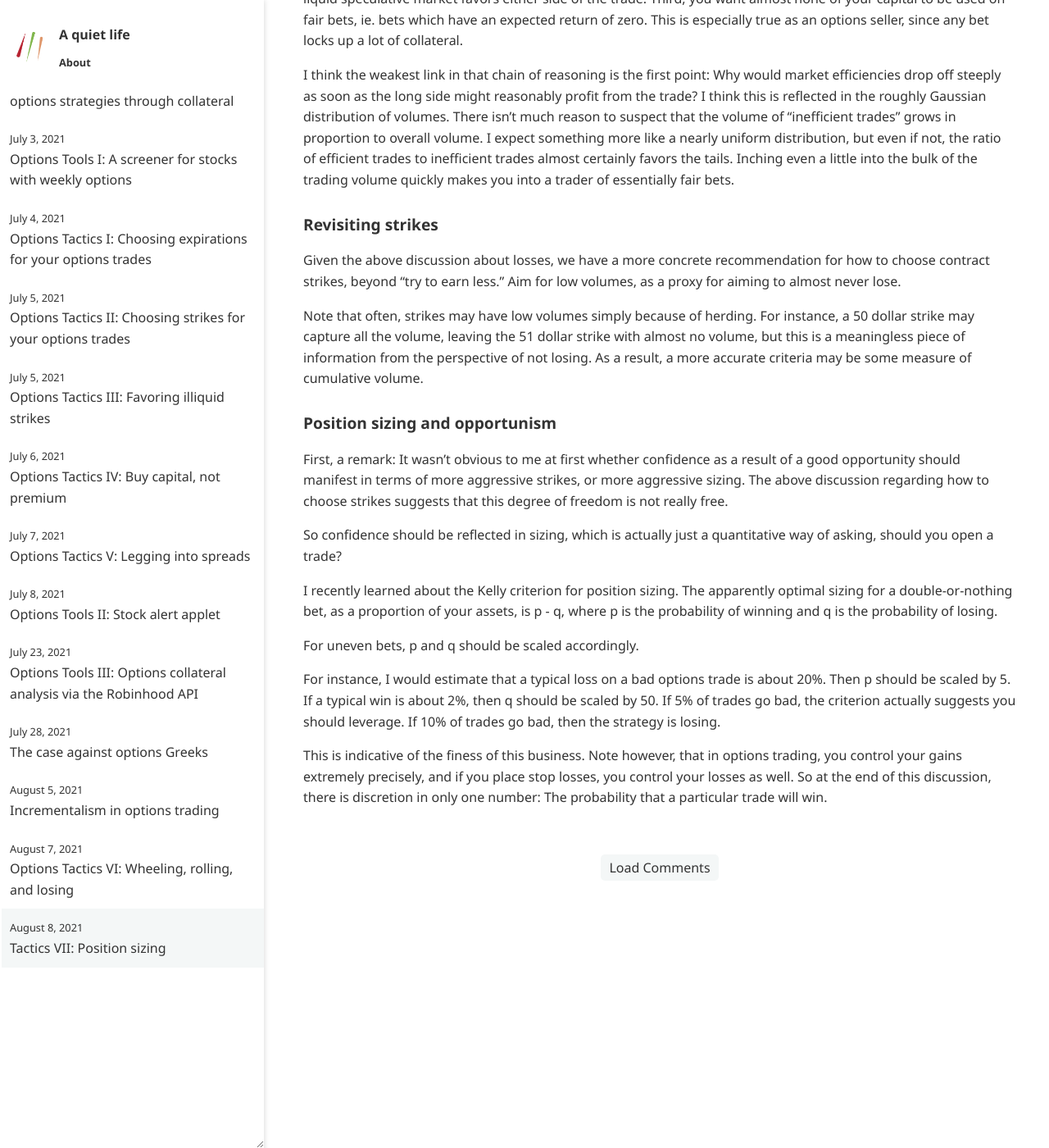
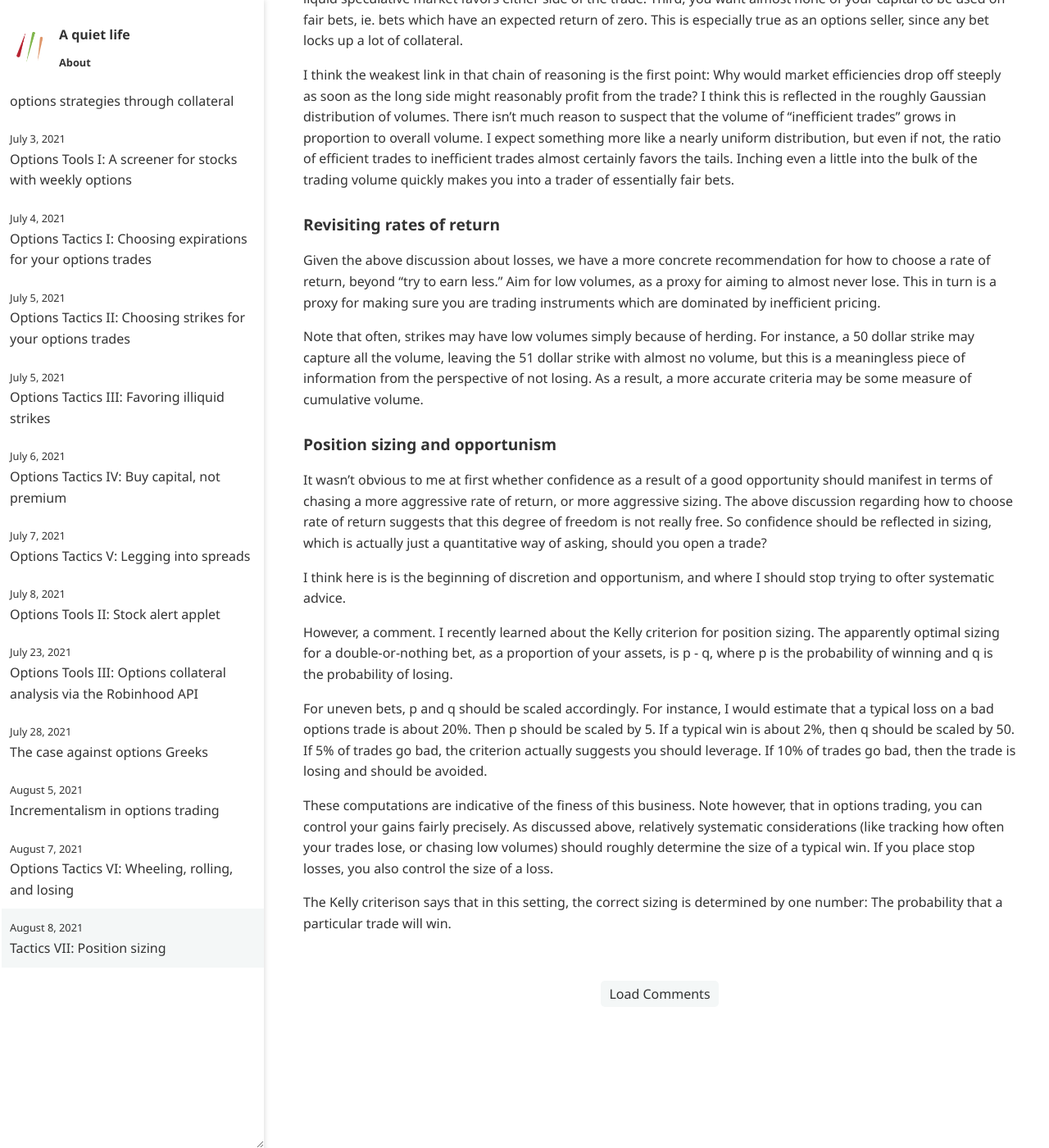
Before and after one commit to ansyblenetwork/aquietlife, a Jekyll site: the page built from _posts/2021-08-08-sizing.md, in a window 1280 px wide and 1400 px high, scrolled down 613 px. Shown: the whole window at 82% size. Built offline with Jekyll 4.4.1, drawn with Linux system fonts in a browser that asks for light colours; before the commit the page ends 1877 px from its top, so only the background shows below that.

Commit message:
Update 2021-08-08-sizing.md

```diff
--- a/_posts/2021-08-08-sizing.md
+++ b/_posts/2021-08-08-sizing.md
@@ -22,23 +22,23 @@ My suspicion however is that it is not. First, I would hesitate to discount the
 I think the weakest link in that chain of reasoning is the first point: Why would market efficiencies drop off steeply as soon as the long side might reasonably profit from the trade? I think this is reflected in the roughly Gaussian distribution of volumes. There isn't much reason to suspect that the volume of "inefficient trades" grows in proportion to overall volume. I expect something more like a nearly uniform distribution, but even if not, the ratio of efficient trades to inefficient trades almost certainly favors the tails. Inching even a little into the bulk of the trading volume quickly makes you into a trader of essentially fair bets.
 
 
-### Revisiting strikes
+### Revisiting rates of return
 
-Given the above discussion about losses, we have a more concrete recommendation for how to choose contract strikes, beyond "try to earn less." Aim for low volumes, as a proxy for aiming to almost never lose.
+Given the above discussion about losses, we have a more concrete recommendation for how to choose a rate of return, beyond "try to earn less." Aim for low volumes, as a proxy for aiming to almost never lose. This in turn is a proxy for making sure you are trading instruments which are dominated by inefficient pricing.
 
 Note that often, strikes may have low volumes simply because of herding. For instance, a 50 dollar strike may capture all the volume, leaving the 51 dollar strike with almost no volume, but this is a meaningless piece of information from the perspective of not losing. As a result, a more accurate criteria may be some measure of cumulative volume.
 
 
 ### Position sizing and opportunism
 
-First, a remark: It wasn't obvious to me at first whether confidence as a result of a good opportunity should manifest in terms of more aggressive strikes, or more aggressive sizing. The above discussion regarding how to choose strikes suggests that this degree of freedom is not really free.
+It wasn't obvious to me at first whether confidence as a result of a good opportunity should manifest in terms of chasing a more aggressive rate of return, or more aggressive sizing. The above discussion regarding how to choose rate of return suggests that this degree of freedom is not really free. So confidence should be reflected in sizing, which is actually just a quantitative way of asking, should you open a trade?
 
-So confidence should be reflected in sizing, which is actually just a quantitative way of asking, should you open a trade?
+I think here is is the beginning of discretion and opportunism, and where I should stop trying to ofter systematic advice.
 
-I recently learned about the Kelly criterion for position sizing. The apparently optimal sizing for a double-or-nothing bet, as a proportion of your assets, is p - q, where p is the probability of winning and q is the probability of losing.
+However, a comment. I recently learned about the Kelly criterion for position sizing. The apparently optimal sizing for a double-or-nothing bet, as a proportion of your assets, is p - q, where p is the probability of winning and q is the probability of losing.
 
-For uneven bets, p and q should be scaled accordingly.
+For uneven bets, p and q should be scaled accordingly. For instance, I would estimate that a typical loss on a bad options trade is about 20%. Then p should be scaled by 5. If a typical win is about 2%, then q should be scaled by 50. If 5% of trades go bad, the criterion actually suggests you should leverage. If 10% of trades go bad, then the trade is losing and should be avoided.
 
-For instance, I would estimate that a typical loss on a bad options trade is about 20%. Then p should be scaled by 5. If a typical win is about 2%, then q should be scaled by 50. If 5% of trades go bad, the criterion actually suggests you should leverage. If 10% of trades go bad, then the strategy is losing.
+These computations are indicative of the finess of this business. Note however, that in options trading, you can control your gains fairly precisely. As discussed above, relatively systematic considerations (like tracking how often your trades lose, or chasing low volumes) should roughly determine the size of a typical win. If you place stop losses, you also control the size of a loss.
 
-This is indicative of the finess of this business. Note however, that in options trading, you control your gains extremely precisely, and if you place stop losses, you control your losses as well. So at the end of this discussion, there is discretion in only one number: The probability that a particular trade will win.
+The Kelly criterison says that in this setting, the correct sizing is determined by one number: The probability that a particular trade will win.
```
